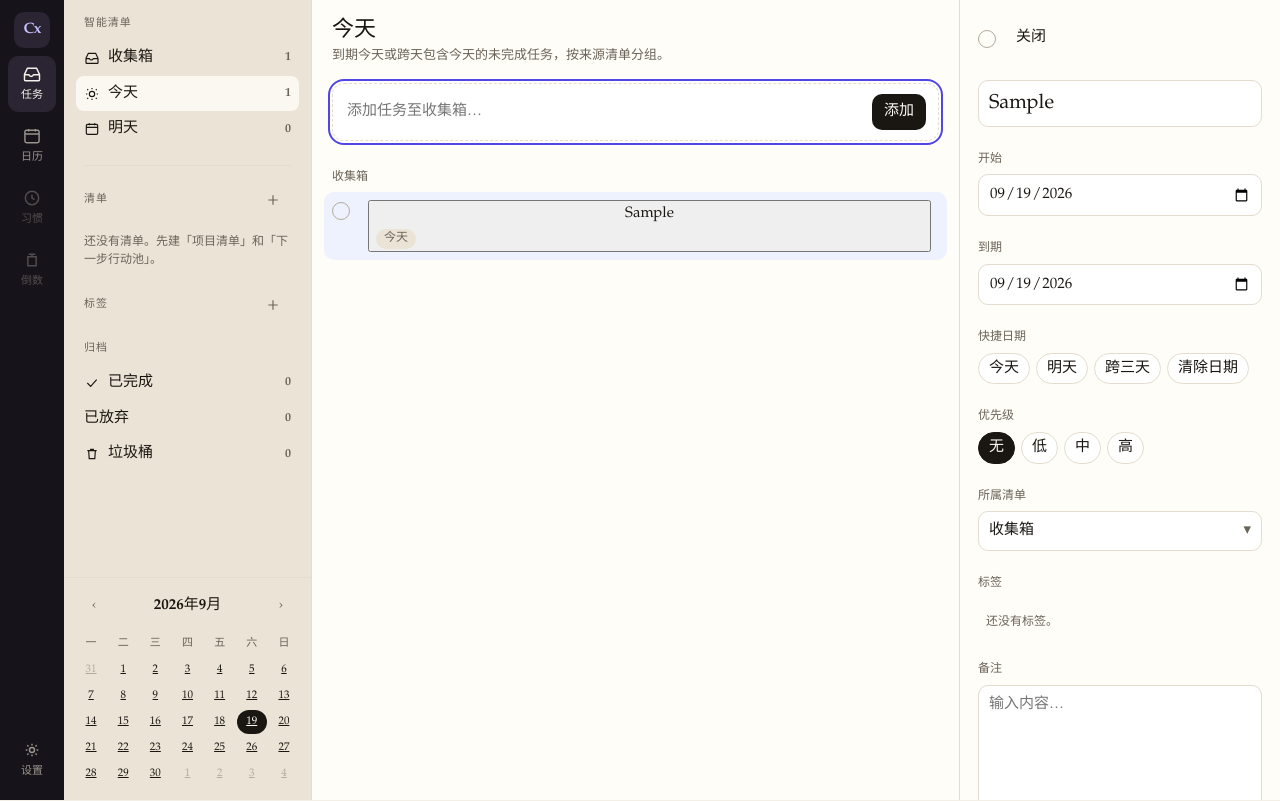
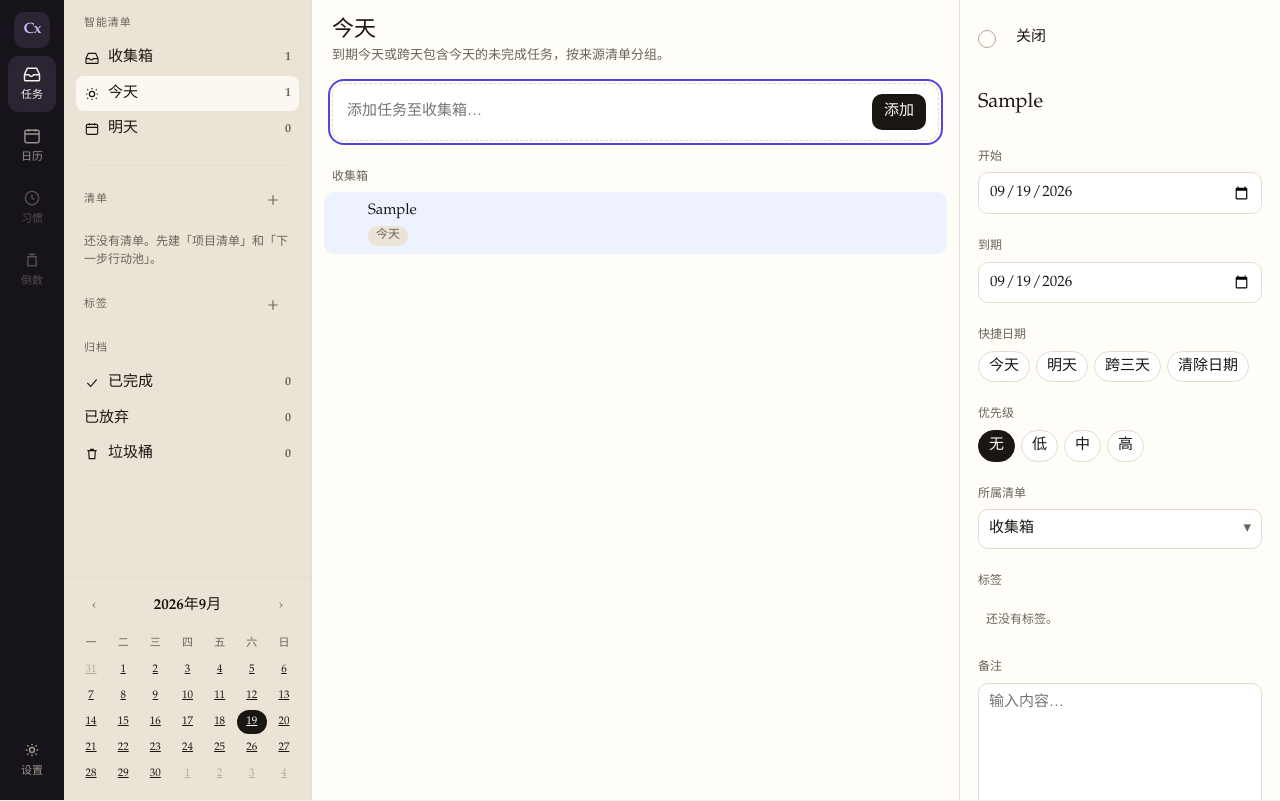
Before and after one commit to clawd-cook/cortex, a React (Vite) app: page /#/smart/today in a window 1280 px wide. Both pictures are taken after typing "Sample" into the empty fields and a click on the button "添加". Built offline with nearby package versions, Linux system fonts and the light colour scheme.

Commit message:
fix: restore task row alignment and borderless titles
Base UI Button centered list titles, and Field input selectors
overrode the title field border. Keep native row buttons and
raise title-input specificity.

Co-authored-by: Aure <mail@heyq02.cn>

```diff
--- a/src/components/TaskPane.tsx
+++ b/src/components/TaskPane.tsx
@@ -249,7 +249,7 @@ function TaskRow({
           void cortex.setTaskStatus(task, checked ? "completed" : "open")
         }
       />
-      <Button type="button" nativeButton={false} render={<button type="button" />} onClick={onSelect}>
+      <button type="button" onClick={onSelect}>
         <span className="task-title">{task.title}</span>
         <span className="task-meta">
           {rangeChip ? <span className="chip">{formatChip(rangeChip)}</span> : null}
@@ -262,7 +262,7 @@ function TaskRow({
             </span>
           ))}
         </span>
-      </Button>
+      </button>
     </div>
   );
 }
--- a/src/styles.css
+++ b/src/styles.css
@@ -509,6 +509,17 @@ button {
   height: 12px;
 }
 
+.task-row > button {
+  display: block;
+  width: 100%;
+  min-width: 0;
+  padding: 0;
+  border: 0;
+  background: transparent;
+  text-align: left;
+  cursor: pointer;
+}
+
 .task-title {
   display: block;
   min-width: 0;
@@ -629,6 +640,7 @@ button {
   padding: 8px 10px;
 }
 
+.field .title-input,
 .title-input {
   font-size: 20px;
   border: 0;
```
